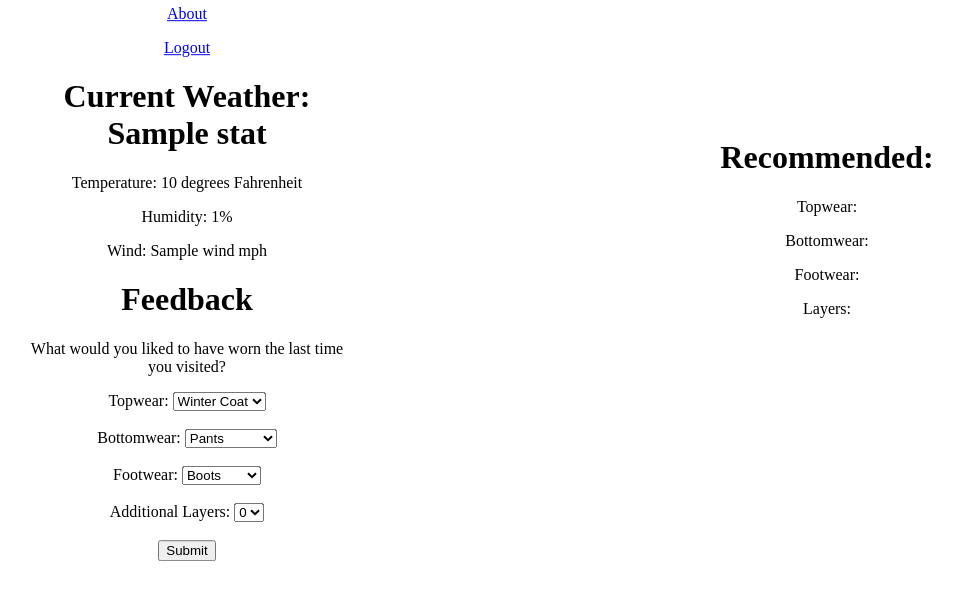
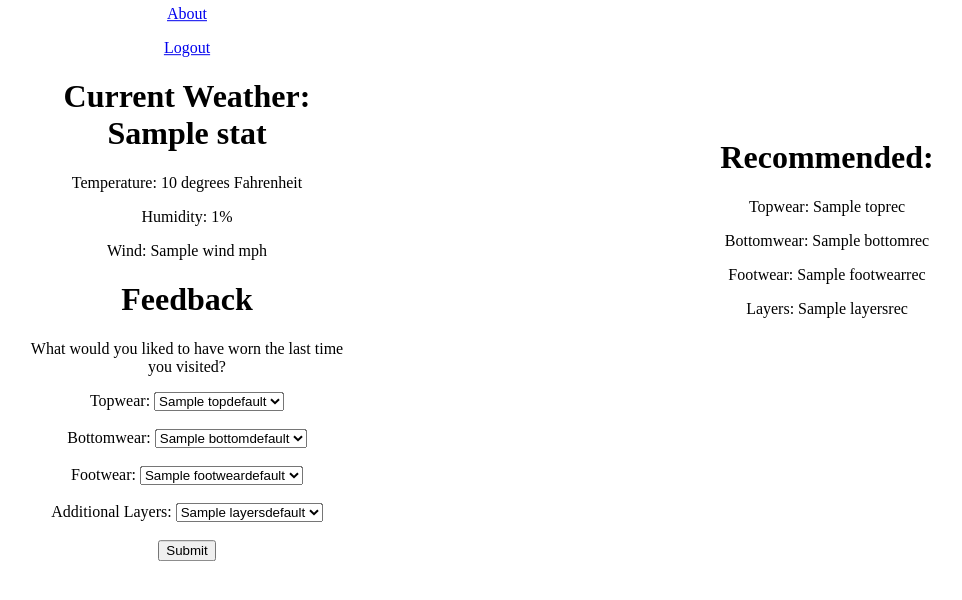
Before and after one commit to srindrakanti/Wearever, a Django app: template wearever/myapp/templates/profile.html in a window 1280 px wide. Shown: the part 184-784 px from the top of the page, without its empty margins (133-1095 px from the left). Run offline with Django 3.2, Linux system fonts and the light colour scheme; the template is opened without the code that fills it: most values are stand-ins (such as "Sample title", 1, 10 or a date in 2020).

Commit message:
front end ready

```diff
--- a/wearever/myapp/templates/profile.html
+++ b/wearever/myapp/templates/profile.html
@@ -57,6 +57,7 @@
         <form action="{% url 'profile' %}" method="post">
         <label for="top">Topwear: </label>
         <select id="top" name="top" required>
+            <option selected value="{{topdefault}}">{{topdefault}}</option>
             <option value="wintercoat">Winter Coat</option>
             <option value="sweatshirt">Sweatshirt</option>
             <option value="longsleeve">Longsleeve</option>
@@ -66,6 +67,7 @@
         <br><br>
         <label for="bottom">Bottomwear:</label>
         <select id="bottom" name="bottom" required>
+            <option selected value="{{bottomdefault}}">{{bottomdefault}}</option>
             <option value="pants">Pants</option>
             <option value="swearpants">Sweatpants</option>
             <option value="shorts">Shorts</option>
@@ -73,6 +75,7 @@
         <br><br>
         <label for="footwear">Footwear:</label>
         <select id="footwear" name="footwear" required>
+            <option selected value="{{footweardefault}}">{{footweardefault}}</option>
             <option value="boots">Boots</option>
             <option value="sneakers">Sneakers</option>
             <option value="sandals">Sandals</option>
@@ -80,6 +83,7 @@
         <br><br>
         <label for="layers">Additional Layers:</label>
         <select id="layers" name="layers" required>
+            <option selected value="{{layersdefault}}">{{layersdefault}}</option>
             <option value="0">0</option>
             <option value="1">1</option>
             <option value="2">2</option>
@@ -93,11 +97,11 @@
 </div>
 <div class="split right">
     <div class="centered">
-    <h1>Recommended:</h1>
-    <p>Topwear: </p>
-    <p>Bottomwear: </p>
-    <p>Footwear: </p>
-    <p>Layers: </p>
+    <h1>Recommended: </h1>
+    <p>Topwear: {{toprec}}</p>
+    <p>Bottomwear: {{bottomrec}}</p>
+    <p>Footwear: {{footwearrec}}</p>
+    <p>Layers: {{layersrec}}</p>
     </div>
 </div>
 </html>
```
Also changed, not shown: wearever/myapp/templates/home.html (+4 -4 lines), wearever/myapp/views.py (+6 -2 lines).
